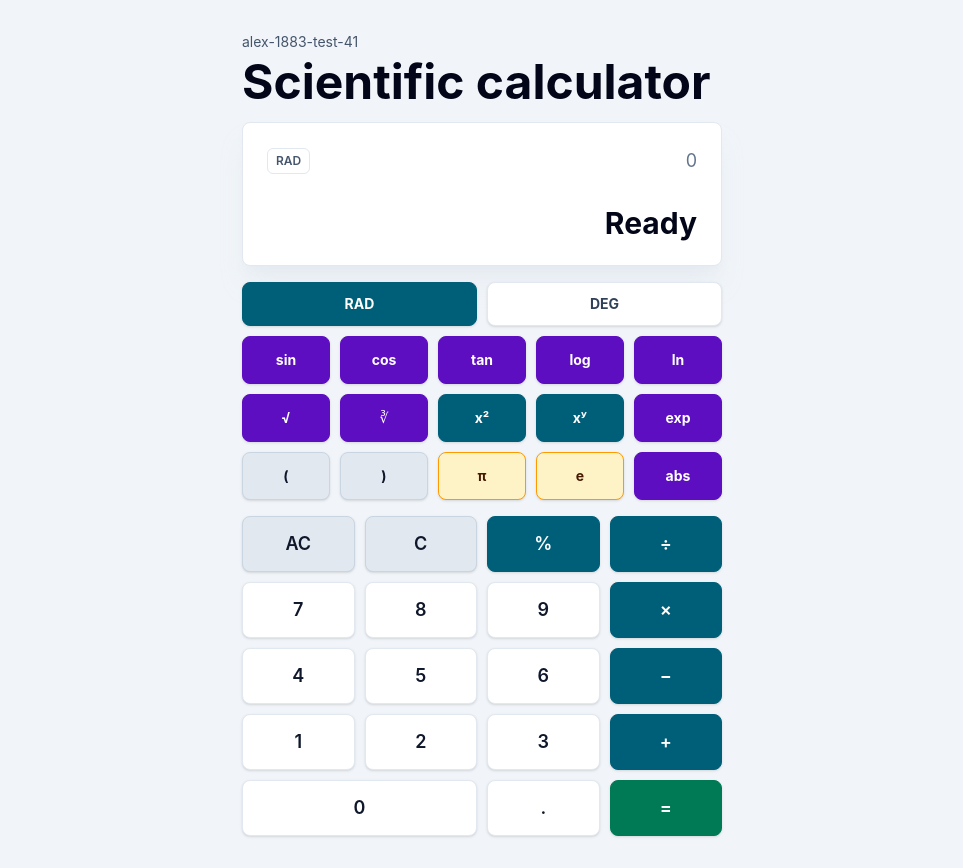
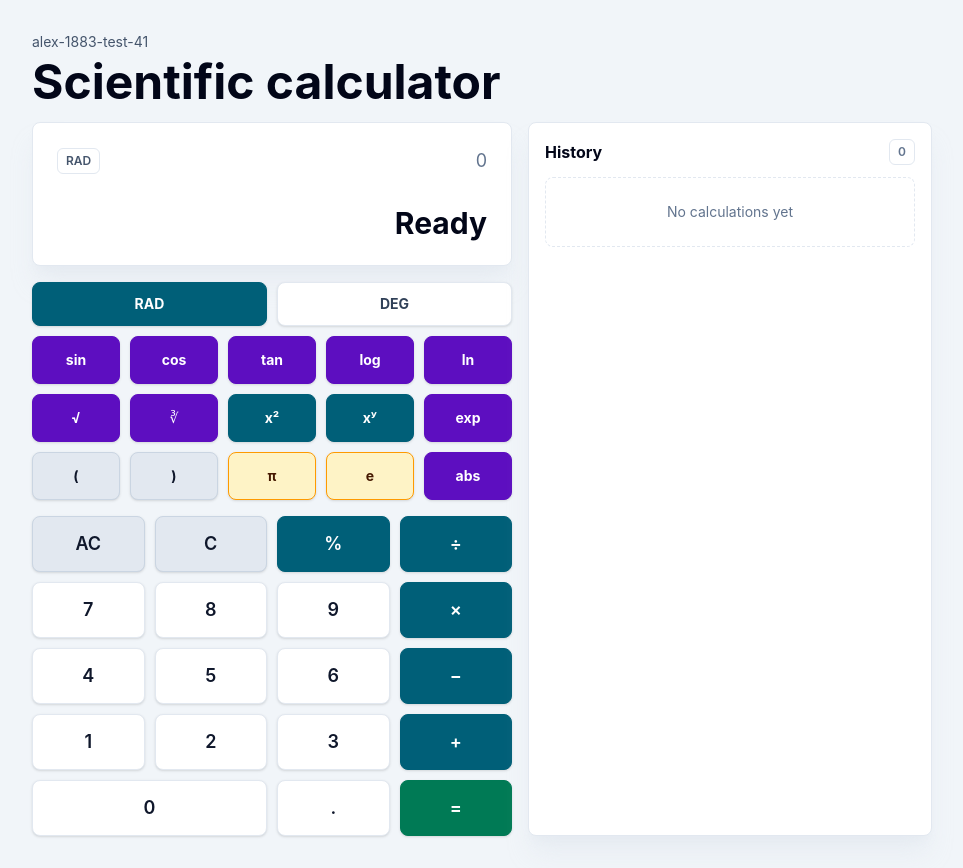
Before and after one commit to mtplayground/alex-1883-test-41, a React (Vite) app: page / in a window 1280 px wide. Shown: the whole page, without its empty margins (158-1121 px from the left). Built offline with nearby package versions, Linux system fonts and the light colour scheme.

Commit message:
feat: Calculation history panel

```diff
--- a/src/App.tsx
+++ b/src/App.tsx
@@ -2,6 +2,7 @@ import { useKeyboardInput } from './calculator/keyboard';
 import { useCalculatorState } from './calculator/state';
 import { BasicKeypad } from './components/BasicKeypad';
 import { Display } from './components/Display';
+import { HistoryPanel } from './components/HistoryPanel';
 import { ScientificKeypad } from './components/ScientificKeypad';
 
 export default function App() {
@@ -14,10 +15,10 @@ export default function App() {
       aria-labelledby="app-title"
     >
       <section
-        className="grid w-full max-w-[480px] gap-4"
+        className="grid w-full max-w-[900px] gap-4 lg:grid-cols-[minmax(0,480px)_minmax(260px,1fr)]"
         aria-label="Calculator application shell"
       >
-        <header className="grid gap-1.5">
+        <header className="grid gap-1.5 lg:col-span-2">
           <p className="text-sm text-slate-600">alex-1883-test-41</p>
           <h1
             id="app-title"
@@ -27,11 +28,15 @@ export default function App() {
           </h1>
         </header>
 
-        <Display state={state} />
+        <div className="grid gap-4">
+          <Display state={state} />
 
-        <ScientificKeypad state={state} dispatch={dispatch} />
+          <ScientificKeypad state={state} dispatch={dispatch} />
 
-        <BasicKeypad dispatch={dispatch} />
+          <BasicKeypad dispatch={dispatch} />
+        </div>
+
+        <HistoryPanel history={state.history} dispatch={dispatch} />
       </section>
     </main>
   );
--- a/src/calculator/state.ts
+++ b/src/calculator/state.ts
@@ -2,7 +2,9 @@ import { useReducer } from 'react';
 import { evaluateExpression } from '../engine';
 import type { AngleMode } from '../engine';
 import { formatError, formatNumber } from './format';
-import type { CalculatorAction, CalculatorResult, CalculatorState } from './types';
+import type { CalculatorAction, CalculatorResult, CalculatorState, HistoryEntry } from './types';
+
+const MAX_HISTORY_ENTRIES = 10;
 
 const READY_RESULT: CalculatorResult = {
   status: 'idle',
@@ -12,11 +14,13 @@ const READY_RESULT: CalculatorResult = {
 export function createCalculatorState(
   expression = '',
   angleMode: AngleMode = 'rad',
+  history: HistoryEntry[] = [],
 ): CalculatorState {
   return {
     expression,
     angleMode,
     result: evaluateCalculatorExpression(expression, angleMode),
+    history,
   };
 }
 
@@ -26,17 +30,27 @@ export function calculatorReducer(
 ): CalculatorState {
   switch (action.type) {
     case 'setExpression':
-      return createCalculatorState(action.expression, state.angleMode);
+      return createCalculatorState(action.expression, state.angleMode, state.history);
     case 'appendInput':
-      return createCalculatorState(`${state.expression}${action.input}`, state.angleMode);
+      return createCalculatorState(
+        `${state.expression}${action.input}`,
+        state.angleMode,
+        state.history,
+      );
     case 'setAngleMode':
-      return createCalculatorState(state.expression, action.angleMode);
+      return createCalculatorState(state.expression, action.angleMode, state.history);
     case 'clear':
-      return createCalculatorState('', state.angleMode);
+      return createCalculatorState('', state.angleMode, state.history);
     case 'backspace':
-      return createCalculatorState(removeLastInput(state.expression), state.angleMode);
+      return createCalculatorState(
+        removeLastInput(state.expression),
+        state.angleMode,
+        state.history,
+      );
     case 'commitResult':
       return commitResult(state);
+    case 'reuseHistory':
+      return createCalculatorState(action.entry.expression, action.entry.angleMode, state.history);
   }
 }
 
@@ -75,9 +89,28 @@ function removeLastInput(expression: string): string {
 }
 
 function commitResult(state: CalculatorState): CalculatorState {
-  if (state.result.status !== 'success') {
+  if (state.result.status !== 'success' || state.expression.trim().length === 0) {
     return state;
   }
 
-  return createCalculatorState(state.result.text, state.angleMode);
+  const entry = createHistoryEntry(state);
+  const history = addHistoryEntry(state.history, entry);
+
+  return createCalculatorState(state.result.text, state.angleMode, history);
 }
+
+function createHistoryEntry(state: CalculatorState): HistoryEntry {
+  const expression = state.expression.trim();
+  const result = state.result.status === 'success' ? state.result.text : '';
+
+  return {
+    id: `${state.angleMode}:${expression}=${result}`,
+    expression,
+    result,
+    angleMode: state.angleMode,
+  };
+}
+
+function addHistoryEntry(history: HistoryEntry[], entry: HistoryEntry): HistoryEntry[] {
+  return [entry, ...history.filter((item) => item.id !== entry.id)].slice(0, MAX_HISTORY_ENTRIES);
+}
--- a/src/calculator/types.ts
+++ b/src/calculator/types.ts
@@ -20,6 +20,14 @@ export interface CalculatorState {
   expression: string;
   angleMode: AngleMode;
   result: CalculatorResult;
+  history: HistoryEntry[];
+}
+
+export interface HistoryEntry {
+  id: string;
+  expression: string;
+  result: string;
+  angleMode: AngleMode;
 }
 
 export type CalculatorAction =
@@ -43,4 +51,8 @@ export type CalculatorAction =
     }
   | {
       type: 'commitResult';
+    }
+  | {
+      type: 'reuseHistory';
+      entry: HistoryEntry;
     };
--- /dev/null
+++ b/src/components/HistoryPanel.tsx
@@ -0,0 +1,49 @@
+import type { Dispatch } from 'react';
+import type { CalculatorAction, HistoryEntry } from '../calculator/types';
+
+interface HistoryPanelProps {
+  history: HistoryEntry[];
+  dispatch: Dispatch<CalculatorAction>;
+}
+
+export function HistoryPanel({ history, dispatch }: HistoryPanelProps) {
+  return (
+    <section
+      className="grid content-start gap-3 rounded-lg border border-slate-200 bg-white p-4 shadow-xl shadow-slate-200/70"
+      aria-label="Calculation history"
+    >
+      <div className="flex items-center justify-between gap-3">
+        <h2 className="text-base font-bold text-slate-950">History</h2>
+        <span className="rounded-md border border-slate-200 px-2 py-1 text-xs font-semibold text-slate-500">
+          {history.length}
+        </span>
+      </div>
+
+      {history.length === 0 ? (
+        <p className="rounded-lg border border-dashed border-slate-200 px-3 py-6 text-center text-sm text-slate-500">
+          No calculations yet
+        </p>
+      ) : (
+        <ol className="grid max-h-[420px] gap-2 overflow-y-auto pr-1">
+          {history.map((entry) => (
+            <li key={entry.id}>
+              <button
+                className="grid w-full gap-1 rounded-lg border border-slate-200 bg-slate-50 px-3 py-2 text-left transition hover:border-cyan-700 hover:bg-cyan-50 focus:ring-2 focus:ring-slate-400 focus:ring-offset-2 focus:outline-none"
+                type="button"
+                onClick={() => dispatch({ type: 'reuseHistory', entry })}
+              >
+                <span className="text-sm break-all text-slate-600">{entry.expression}</span>
+                <span className="flex items-center justify-between gap-3">
+                  <span className="text-lg font-bold break-all text-slate-950">{entry.result}</span>
+                  <span className="shrink-0 text-xs font-semibold text-slate-500 uppercase">
+                    {entry.angleMode}
+                  </span>
+                </span>
+              </button>
+            </li>
+          ))}
+        </ol>
+      )}
+    </section>
+  );
+}
```
Also changed, not shown: 1 other file (tests, documents, lock files or other folders).
